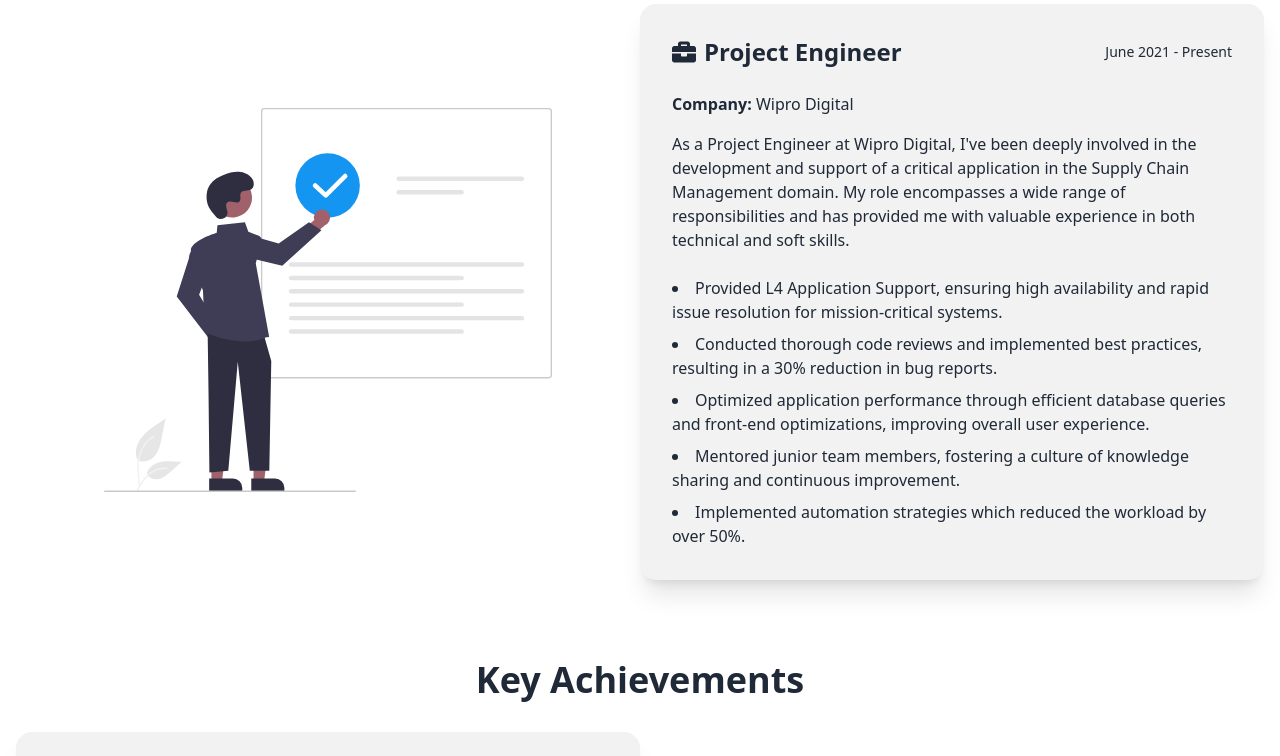
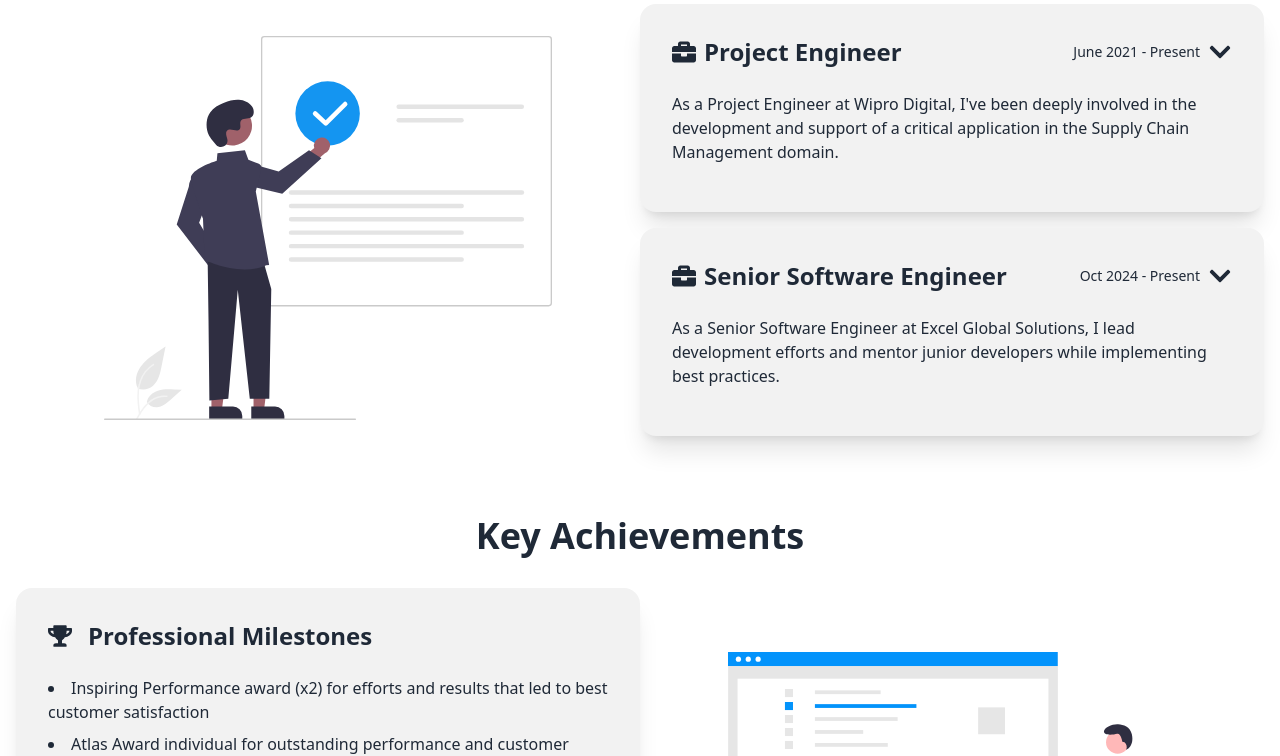
Before and after one commit to KalyanKanuri/My_Dev_Diary, a React (Vite) app: page /experience in a window 1280 px wide. Shown: the part 420-1176 px from the top of the page. Built offline with nearby package versions, Linux system fonts and the light colour scheme.

Commit message:
make cards collapsible and add new position

```diff
--- a/src/pages/Experience.jsx
+++ b/src/pages/Experience.jsx
@@ -1,34 +1,52 @@
-/* eslint-disable react/no-unescaped-entities */
-/* eslint-disable react/prop-types */
-import { useState } from 'react';
-import ScrollTrigger from 'react-scroll-trigger';
-import { FaBriefcase, FaTrophy } from 'react-icons/fa';
-import workExperienceIllustration from '../assets/static/work-experience.svg';
-import achievementsIllustration from '../assets/static/achievements.svg';
+import { useState } from "react";
+import ScrollTrigger from "react-scroll-trigger";
+import {
+  FaBriefcase,
+  FaTrophy,
+  FaChevronDown,
+  FaChevronUp,
+} from "react-icons/fa";
+import workExperienceIllustration from "../assets/static/work-experience.svg";
+import achievementsIllustration from "../assets/static/achievements.svg";
 
 const Experience = () => {
   const [headerVisible, setHeaderVisible] = useState(false);
   const [workExperienceVisible, setWorkExperienceVisible] = useState(false);
   const [achievementsVisible, setAchievementsVisible] = useState(false);
+  const [expandedCards, setExpandedCards] = useState({});
 
   const achievements = [
     "Inspiring Performance award (x2) for efforts and results that led to best customer satisfaction",
     "Atlas Award individual for outstanding performance and customer service",
     "Victory League award (x2) for contributions in the project",
     "Improved application performance by 40% through code optimization and bug fixing",
-    "Mentored juniors, to understand the application flow and business strategies"
+    "Mentored juniors, to understand the application flow and business strategies",
   ];
 
-  const ExperienceCard = ({ title, duration, children }) => (
-    <div className="card bg-base-200 shadow-xl mb-4">
+  const toggleCard = (id) => {
+    setExpandedCards((prev) => ({
+      ...prev,
+      [id]: !prev[id],
+    }));
+  };
+
+  const ExperienceCard = ({ id, title, duration, description, children }) => (
+    <div
+      className="card bg-base-200 shadow-xl mb-4 cursor-pointer"
+      onClick={() => toggleCard(id)}
+    >
       <div className="card-body">
         <h3 className="card-title text-2xl mb-4 flex items-center justify-between">
           <span className="flex items-center">
             <FaBriefcase className="mr-2" /> {title}
           </span>
-          <span className="text-sm font-normal">{duration}</span>
+          <div className="flex items-center">
+            <span className="text-sm font-normal mr-2">{duration}</span>
+            {expandedCards[id] ? <FaChevronUp /> : <FaChevronDown />}
+          </div>
         </h3>
-        {children}
+        <p className="mb-4">{description}</p>
+        {expandedCards[id] && children}
       </div>
     </div>
   );
@@ -36,35 +54,97 @@ const Experience = () => {
   return (
     <div className="bg-base-100 min-h-screen pt-16">
       <div className="container mx-auto px-4 py-16">
-        {/* Header Section */}
-        <ScrollTrigger onEnter={() => setHeaderVisible(true)} onExit={() => setHeaderVisible(false)}>
-          <header className={`text-center mb-16 transition-all duration-1000 ${headerVisible ? 'translate-y-0 opacity-100' : 'translate-y-10 opacity-0'}`}>
+        <ScrollTrigger
+          onEnter={() => setHeaderVisible(true)}
+          onExit={() => setHeaderVisible(false)}
+        >
+          <header
+            className={`text-center mb-16 transition-all duration-1000 ${
+              headerVisible
+                ? "translate-y-0 opacity-100"
+                : "translate-y-10 opacity-0"
+            }`}
+          >
             <h1 className="text-5xl font-bold mb-4">Professional Experience</h1>
-            <p className="text-xl">Building innovative solutions and gaining valuable industry experience</p>
+            <p className="text-xl">
+              Building innovative solutions and gaining valuable industry
+              experience
+            </p>
           </header>
         </ScrollTrigger>
 
-        {/* Work Experience Section */}
-        <ScrollTrigger onEnter={() => setWorkExperienceVisible(true)} onExit={() => setWorkExperienceVisible(false)}>
-          <section className={`mb-16 transition-all duration-1000 ${workExperienceVisible ? 'translate-y-0 opacity-100' : 'translate-y-10 opacity-0'}`}>
-            <h2 className="text-4xl font-bold mb-8 text-center">Work Experience</h2>
+        <ScrollTrigger
+          onEnter={() => setWorkExperienceVisible(true)}
+          onExit={() => setWorkExperienceVisible(false)}
+        >
+          <section
+            className={`mb-16 transition-all duration-1000 ${
+              workExperienceVisible
+                ? "translate-y-0 opacity-100"
+                : "translate-y-10 opacity-0"
+            }`}
+          >
+            <h2 className="text-4xl font-bold mb-8 text-center">
+              Work Experience
+            </h2>
             <div className="flex flex-col lg:flex-row items-center justify-between">
               <div className="lg:w-1/2 mb-8 lg:mb-0">
-                <img src={workExperienceIllustration} alt="Work Experience" className="w-full max-w-md mx-auto" />
+                <img
+                  src={workExperienceIllustration}
+                  alt="Work Experience"
+                  className="w-full max-w-md mx-auto"
+                />
               </div>
               <div className="lg:w-1/2 flex flex-col justify-center">
                 <ExperienceCard
+                  id="wipro"
                   title="Project Engineer"
                   duration="June 2021 - Present"
+                  description="As a Project Engineer at Wipro Digital, I've been deeply involved in the development and support of a critical application in the Supply Chain Management domain."
                 >
-                  <p className="mb-2"><strong>Company:</strong> Wipro Digital</p>
-                  <p className="mb-4">As a Project Engineer at Wipro Digital, I've been deeply involved in the development and support of a critical application in the Supply Chain Management domain. My role encompasses a wide range of responsibilities and has provided me with valuable experience in both technical and soft skills.</p>
-                  <ul className="list-disc list-inside space-y-2">
-                    <li>Provided L4 Application Support, ensuring high availability and rapid issue resolution for mission-critical systems.</li>
-                    <li>Conducted thorough code reviews and implemented best practices, resulting in a 30% reduction in bug reports.</li>
-                    <li>Optimized application performance through efficient database queries and front-end optimizations, improving overall user experience.</li>
-                    <li>Mentored junior team members, fostering a culture of knowledge sharing and continuous improvement.</li>
-                    <li>Implemented automation strategies which reduced the workload by over 50%.</li>
+                  <p className="mb-2">
+                    <strong>Company:</strong> Wipro Digital
+                  </p>
+                  <ul className="list-disc list-inside space-y-2 mt-4">
+                    <li>
+                      Provided L4 Application Support, ensuring high
+                      availability and rapid issue resolution for
+                      mission-critical systems.
+                    </li>
+                    <li>
+                      Conducted thorough code reviews and implemented best
+                      practices, resulting in a 30% reduction in bug reports.
+                    </li>
+                    <li>
+                      Optimized application performance through efficient
+                      database queries and front-end optimizations, improving
+                      overall user experience.
+                    </li>
+                    <li>
+                      Mentored junior team members, fostering a culture of
+                      knowledge sharing and continuous improvement.
+                    </li>
+                    <li>
+                      Implemented automation strategies which reduced the
+                      workload by over 50%.
+                    </li>
+                  </ul>
+                </ExperienceCard>
+
+                <ExperienceCard
+                  id="excel"
+                  title="Senior Software Engineer"
+                  duration="Oct 2024 - Present"
+                  description="As a Senior Software Engineer at Excel Global Solutions, I lead development efforts and mentor junior developers while implementing best practices."
+                >
+                  <p className="mb-2">
+                    <strong>Company:</strong> Excel Global Solutions
+                  </p>
+                  <ul className="list-disc list-inside space-y-2 mt-4">
+                    <li>Lead development of new features and improvements</li>
+                    <li>Develop and maintain existing features</li>
+                    <li>Implement new features and enhancements in Python</li>
+                    {/* TODO: Add more details about the role */}
                   </ul>
                 </ExperienceCard>
               </div>
@@ -72,13 +152,27 @@ const Experience = () => {
           </section>
         </ScrollTrigger>
 
-        {/* Achievements Section */}
-        <ScrollTrigger onEnter={() => setAchievementsVisible(true)} onExit={() => setAchievementsVisible(false)}>
-          <section className={`mb-16 transition-all duration-1000 ${achievementsVisible ? 'translate-y-0 opacity-100' : 'translate-y-10 opacity-0'}`}>
-            <h2 className="text-4xl font-bold mb-8 text-center">Key Achievements</h2>
+        <ScrollTrigger
+          onEnter={() => setAchievementsVisible(true)}
+          onExit={() => setAchievementsVisible(false)}
+        >
+          <section
+            className={`mb-16 transition-all duration-1000 ${
+              achievementsVisible
+                ? "translate-y-0 opacity-100"
+                : "translate-y-10 opacity-0"
+            }`}
+          >
+            <h2 className="text-4xl font-bold mb-8 text-center">
+              Key Achievements
+            </h2>
             <div className="flex flex-col lg:flex-row-reverse items-start justify-between">
               <div className="lg:w-1/2 mb-8 lg:mb-0 lg:pt-16">
-                <img src={achievementsIllustration} alt="Achievements" className="w-full max-w-md mx-auto" />
+                <img
+                  src={achievementsIllustration}
+                  alt="Achievements"
+                  className="w-full max-w-md mx-auto"
+                />
               </div>
               <div className="lg:w-1/2">
                 <div className="card bg-base-200 shadow-xl">
@@ -88,7 +182,9 @@ const Experience = () => {
                     </h3>
                     <ul className="list-disc list-inside">
                       {achievements.map((achievement, index) => (
-                        <li key={index} className="mb-2">{achievement}</li>
+                        <li key={index} className="mb-2">
+                          {achievement}
+                        </li>
                       ))}
                     </ul>
                   </div>
@@ -100,6 +196,6 @@ const Experience = () => {
       </div>
     </div>
   );
-}
+};
 
 export default Experience;
```
